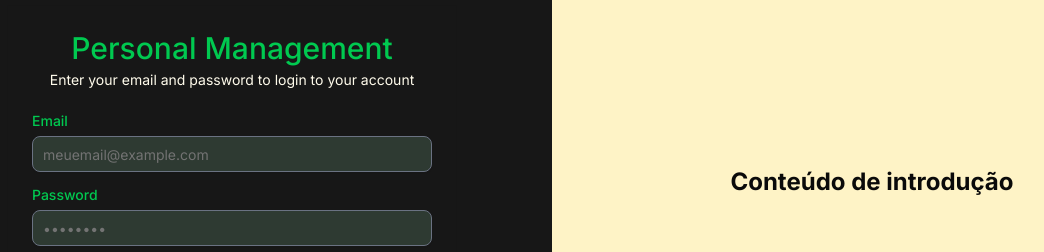
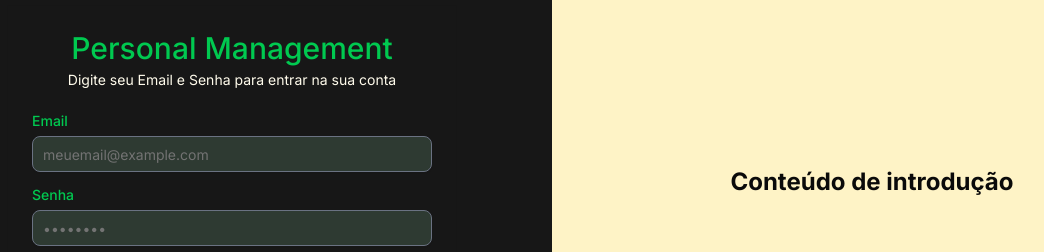
Before and after one commit to luiz-divino/frontend_personal_system, a Next.js app: page /login in a window 1280 px wide. Shown: the part 218-470 px from the top of the page, without its empty margins (88-1132 px from the left). Built offline with nearby package versions, Linux system fonts and the light colour scheme; no server answers; a web font is replaced by a local one.

Commit message:
refactor: translate texto to portuguese

```diff
--- a/components/forms/login-form.tsx
+++ b/components/forms/login-form.tsx
@@ -40,7 +40,7 @@ export function LoginForm() {
           Personal Management
         </CardTitle>
         <CardDescription className="text-amber-50">
-          Enter your email and password to login to your account
+          Digite seu Email e Senha para entrar na sua conta
         </CardDescription>
       </CardHeader>
       <CardContent>
@@ -60,7 +60,7 @@ export function LoginForm() {
           </div>
           <div className="space-y-2">
             <Label htmlFor="password" className="text-text-register">
-              Password
+              Senha
             </Label>
             <Input
               className="bg-input-register text-amber-50 placeholder:text-input-text-register"
```
